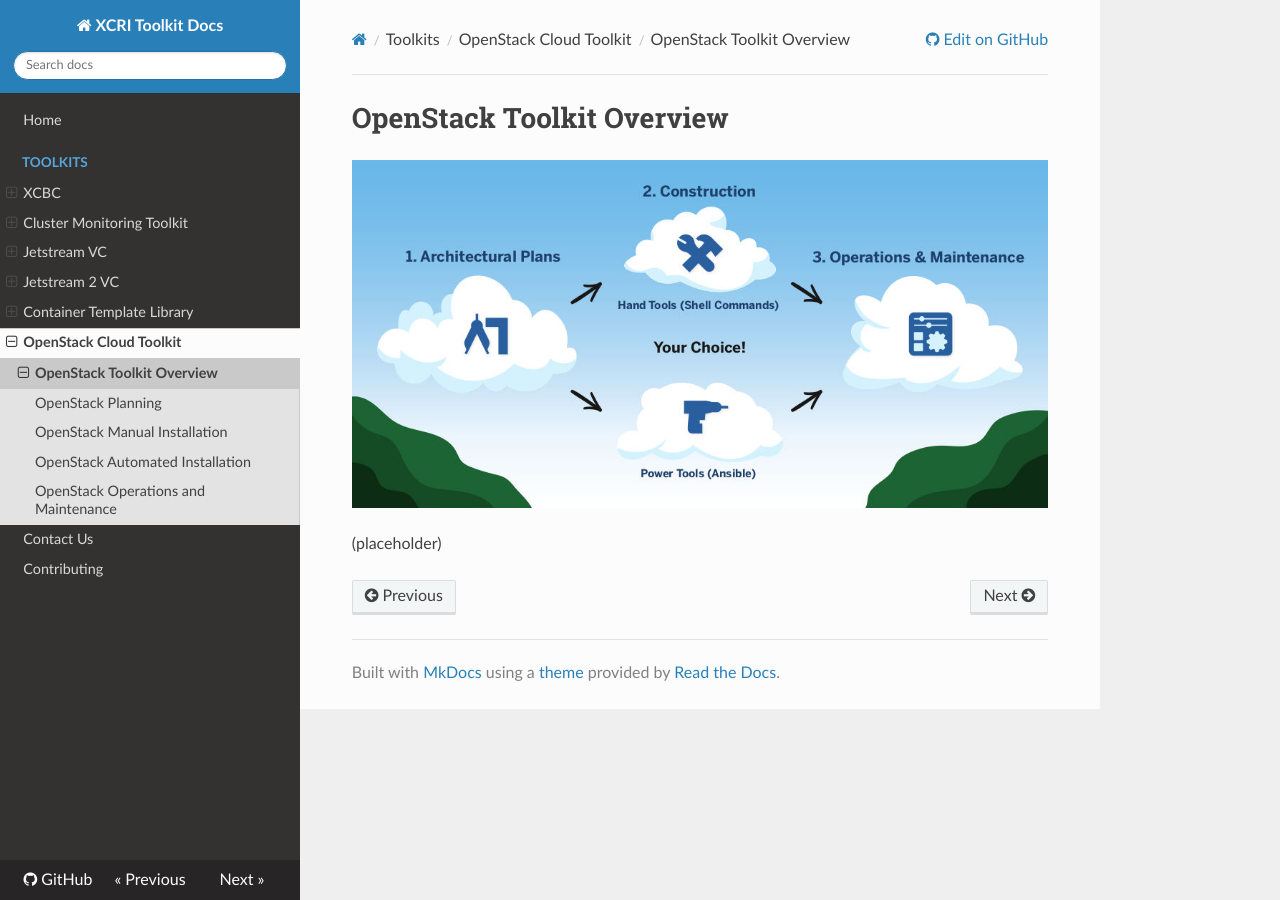
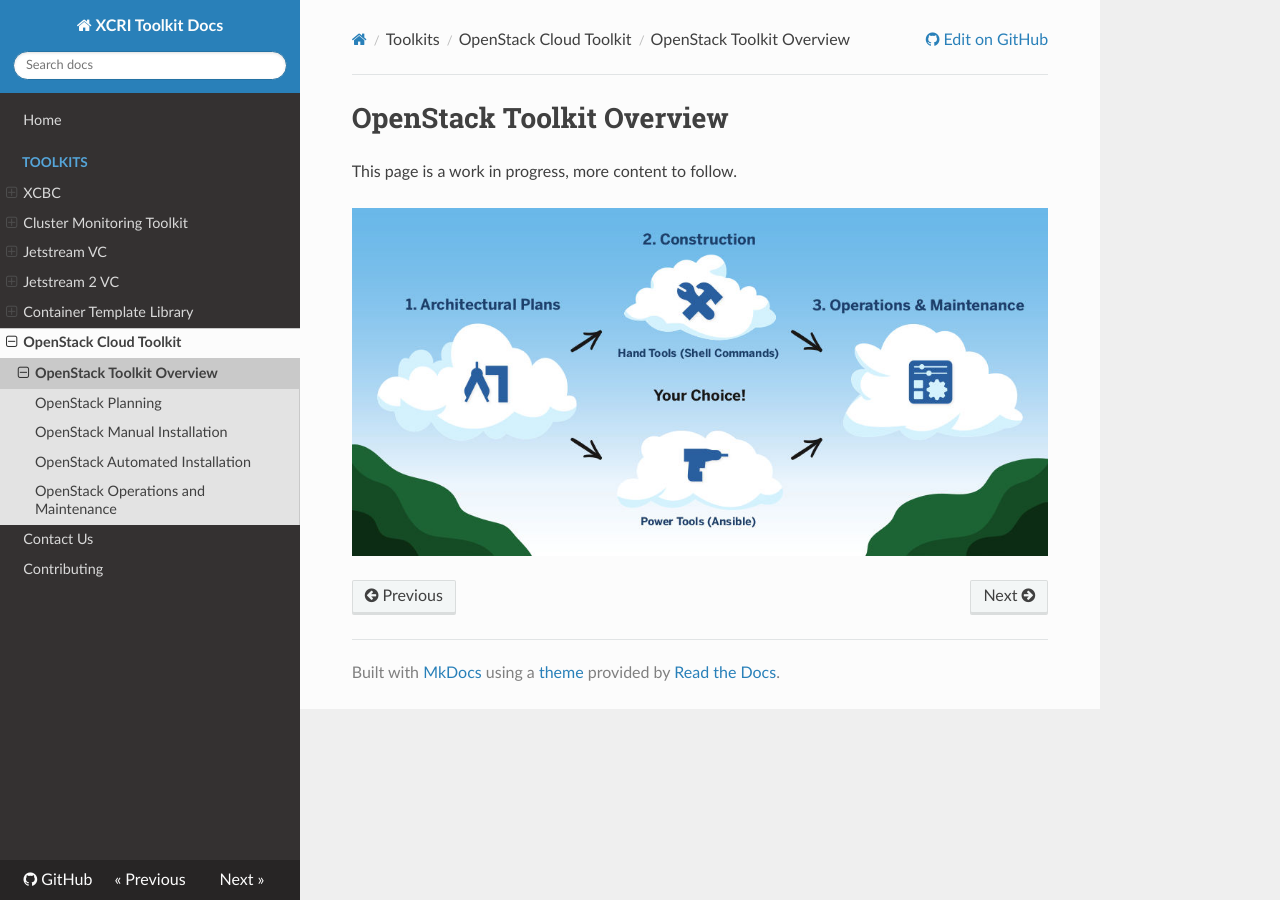
Before and after one commit to access-ci-org/Toolkit-Docs, an MkDocs documentation site: the page built from docs/toolkits/openstack-overview.md, in a window 1280 px wide. Built offline with MkDocs 1.6.1, drawn with Linux system fonts in a browser that asks for light colours; nearby versions of some CDN libraries; old or Windows-style settings are respelled for this version of MkDocs.

Commit message:
indicating which pages are still a work in progress

```diff
--- a/docs/toolkits/openstack-overview.md
+++ b/docs/toolkits/openstack-overview.md
@@ -1,5 +1,5 @@
 # OpenStack Toolkit Overview
 
+This page is a work in progress, more content to follow.
+
 ![OpenStack Toolkit Overview](../img/openstack-toolkit-overview.jpg)
-
-(placeholder)
```
Also changed, not shown: docs/toolkits/openstack-operations-maintenance.md (+1 -1 lines), docs/toolkits/openstack-planning-guide.md (+2 -0 lines).
